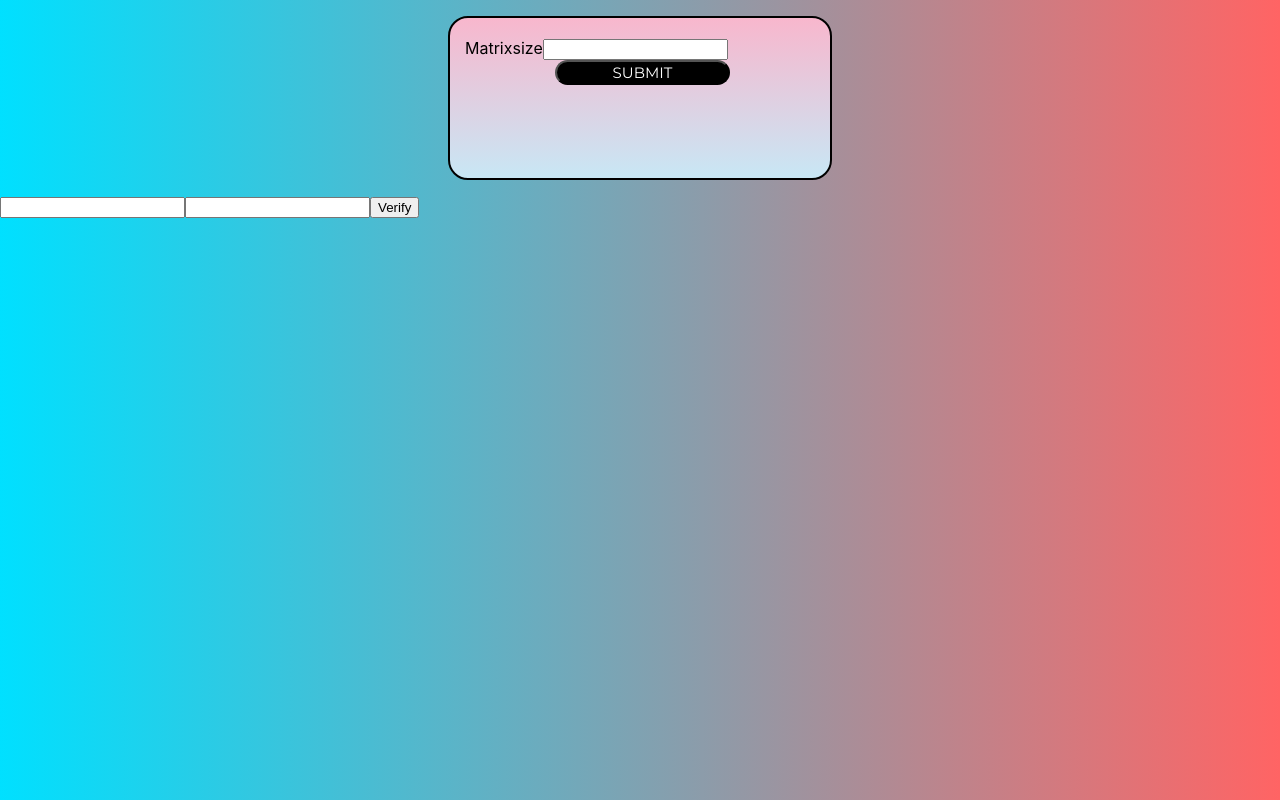
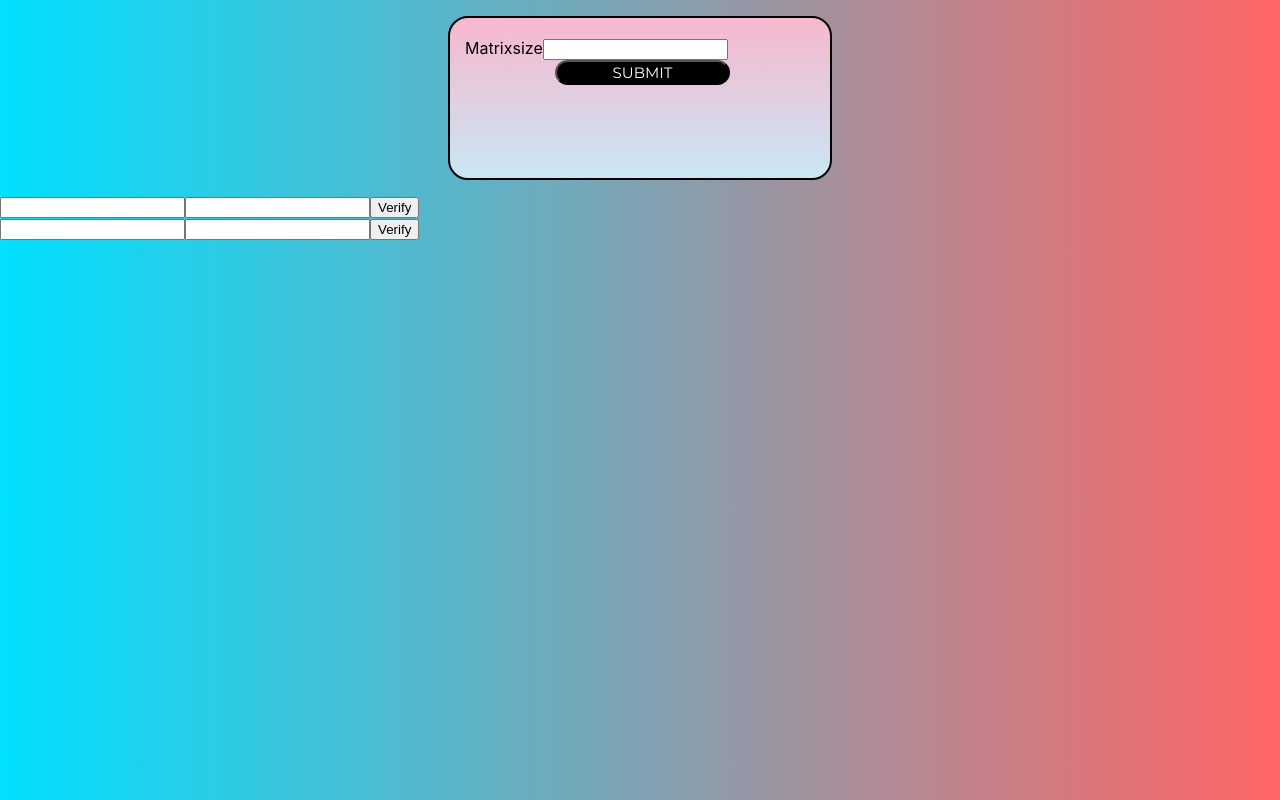
Before and after one commit to saikun0293/nxnTicTacToe, a React (Create React App) app: page / in a window 1280 px wide. Shown: the top 800 px of the page. Built offline with nearby package versions, Linux system fonts and the light colour scheme.

Commit message:
new user input

```diff
--- a/src/components/Authentication.jsx
+++ b/src/components/Authentication.jsx
@@ -23,6 +23,7 @@ class AuthenticationPage extends Component {
       <div className="authBody">
         <Matrixsize />
         <UserInput onVerification={this.handleVerification} />
+        <UserInput onVerification={this.handleVerification} />
       </div>
 
       // </div>
```
